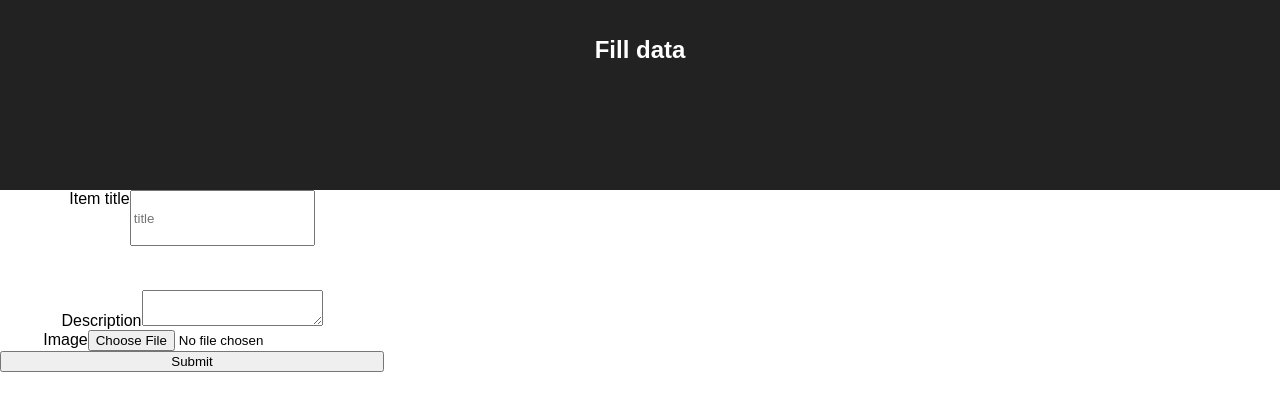
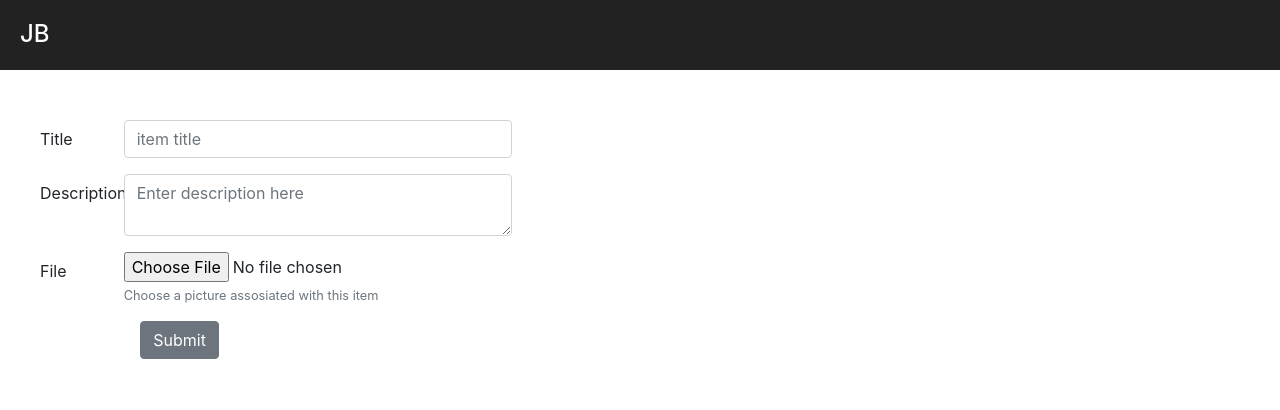
Before and after one commit to AtticusFetch/lazyS-web, a React (Create React App) app: page / in a window 1280 px wide. Shown: the top 410 px of the page. Built offline with nearby package versions, Linux system fonts and the light colour scheme.

Commit message:
file upload && redesign

```diff
--- a/src/App.css
+++ b/src/App.css
@@ -1,17 +1,17 @@
 .App {
-  text-align: center;
-}
-
-.App-logo {
-  animation: App-logo-spin infinite 20s linear;
-  height: 80px;
+  display: flex;
+  justify-content: space-around;
+  height: 100%;
+  flex-direction: column;
 }
 
 .App-header {
+  display: flex;
   background-color: #222;
-  height: 150px;
+  height: 70px;
   padding: 20px;
   color: white;
+  margin-bottom: 50px;
 }
 
 .App-title {
@@ -27,20 +27,7 @@
   to { transform: rotate(360deg); }
 }
 
-.form {
-  display: flex;
-  flex-direction: column;
-  width: 30%;
-  justify-content: space-around;
-  height: 30%;
+.Form-wrapper {
+  width: 40%;
+  padding-left: 40px;
 }
-
-.inputWrapper {
-  height: 100px;
-  display: flex;
-  justify-content: center;
-}
-
-.input {
-  height: 50px;
-}
--- a/src/App.js
+++ b/src/App.js
@@ -1,76 +1,26 @@
 import React, { Component } from 'react';
+import axios from 'axios';
+
+import Form from './components/Form';
+
 import logo from './logo.svg';
+
 import './App.css';
+import 'bootstrap/dist/css/bootstrap.css';
 
 class App extends Component {
-  state = {
-    title: '',
-    descrition: '',
-    file: '',
-  };
-
-  _onTitleChange = e => {
-    this.setState({ title: e.target.value });
-  };
-  _onDescriptionChange = e => {
-    this.setState({ descrition: e.target.value });
-  };
-  _onFileChange = e => {
-    let reader = new FileReader();
-    let file = e.target.files[0];
-    reader.onloadend = () => {
-      this.setState({
-        file,
-        imagePreviewUrl: reader.result
-      });
-      console.log(reader.result);
-    };
-    reader.readAsDataURL(e.target.files[0]);
-  };
-  _onSubmit = e => {
-    console.log(this.state);
-  };
 
   render() {
     return (
       <div className="App">
         <header className="App-header">
           <h1 className="App-title">
-            Fill data
+            JB
           </h1>
         </header>
-        <form
-          method="post"
-          enctype="multipart/form-data"
-          action="/upload"
-          className="form"
-        >
-          <label className="inputWrapper">
-            Item title
-            <input
-              onChange={this._onTitleChange}
-              className="input"
-              type="text"
-              placeholder="title"
-            />
-          </label>
-          <label>
-            Description
-            <textarea
-              onChange={this._onDescriptionChange}
-            />
-          </label>
-          <label>
-            Image
-            <input
-              onChange={this._onFileChange}
-              type="file"
-            />
-          </label>
-          <input
-            type="submit"
-          />
-        </form>
+        <div className="Form-wrapper">
+          <Form />
+        </div>
       </div>
     );
   }
--- /dev/null
+++ b/src/components/Form/Form.jsx
@@ -0,0 +1,98 @@
+import React, { Component } from 'react';
+import axios from 'axios';
+import {
+  Button,
+  Form,
+  FormGroup,
+  Label,
+  Input,
+  FormText,
+  Container,
+  Row,
+  Col
+} from 'reactstrap';
+
+import './Form.css';
+
+class ItemForm extends Component {
+  state = {
+    title: '',
+    description: '',
+    file: '',
+  };
+
+  _onTitleChange = e => {
+    this.setState({ title: e.target.value });
+  };
+  _onDescriptionChange = e => {
+    this.setState({ descrition: e.target.value });
+  };
+  _onFileChange = e => {
+    const file = e.target.files[0];
+    this.setState({ file });
+  };
+  _handleSubmit = e => {
+    e.preventDefault();
+    console.log(this.state);
+
+    const { title, descrition, file } = this.state;
+    const data = new FormData();
+    data.append('title', title);
+    data.append('descrition', descrition);
+    data.append('picture', file);
+
+    axios.post('/upload', data);
+  };
+
+  render() {
+    return (
+      <Form>
+        <FormGroup row>
+          <Label for="title" sm={2}>Title</Label>
+          <Col sm={10}>
+            <Input
+              onChange={this._onTitleChange}
+              type="text"
+              name="title"
+              id="title"
+              placeholder="item title"
+            />
+          </Col>
+        </FormGroup>
+        <FormGroup row>
+          <Label for="description" sm={2}>Description</Label>
+          <Col sm={10}>
+            <Input
+              onChange={this._onDescriptionChange}
+              type="textarea"
+              name="description"
+              id="description"
+              placeholder="Enter description here"
+            />
+          </Col>
+        </FormGroup>
+        <FormGroup row>
+          <Label for="file" sm={2}>File</Label>
+          <Col sm={10}>
+            <Input
+              onChange={this._onFileChange}
+              type="file"
+              name="file"
+              id="file"
+            />
+            <FormText color="muted">
+              Choose a picture assosiated with this item
+            </FormText>
+          </Col>
+        </FormGroup>
+        <FormGroup check row>
+          <Col sm={{ size: 10, offset: 2 }}>
+            <Button onClick={this._handleSubmit}>Submit</Button>
+          </Col>
+        </FormGroup>
+      </Form>
+    );
+  }
+}
+
+export default ItemForm;
--- /dev/null
+++ b/src/components/Form/index.js
@@ -0,0 +1 @@
+export { default } from './Form.jsx';
--- a/src/index.js
+++ b/src/index.js
@@ -5,4 +5,4 @@
 import registerServiceWorker from './registerServiceWorker';
 
 ReactDOM.render(<App />, document.getElementById('root'));
-registerServiceWorker();
+// registerServiceWorker();
```
Also changed, not shown: index.js (+25 -16 lines), package.json (+6 -2 lines), src/components/Form/Form.css (added), 13 other files (tests, documents, lock files or other folders).
